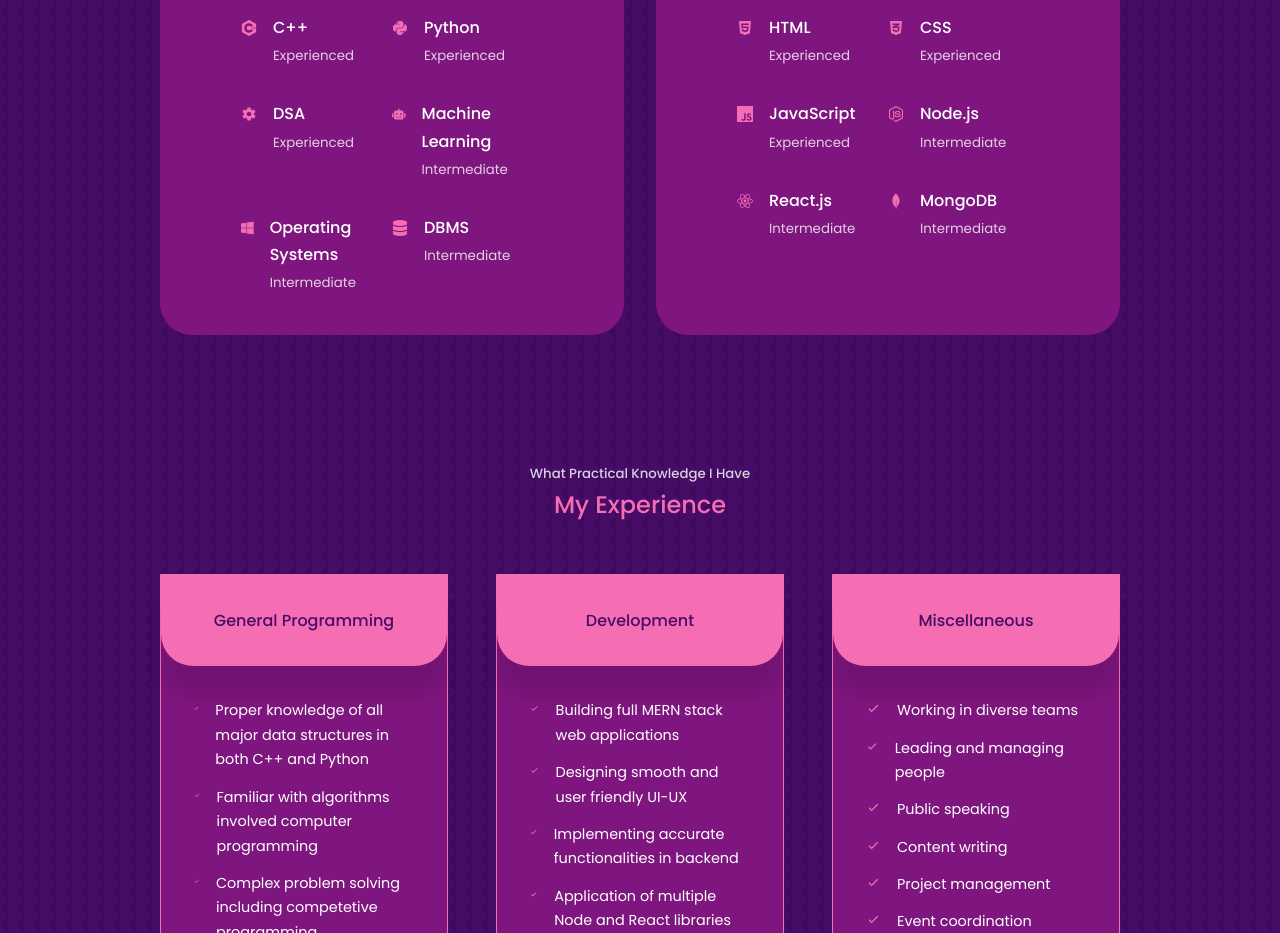
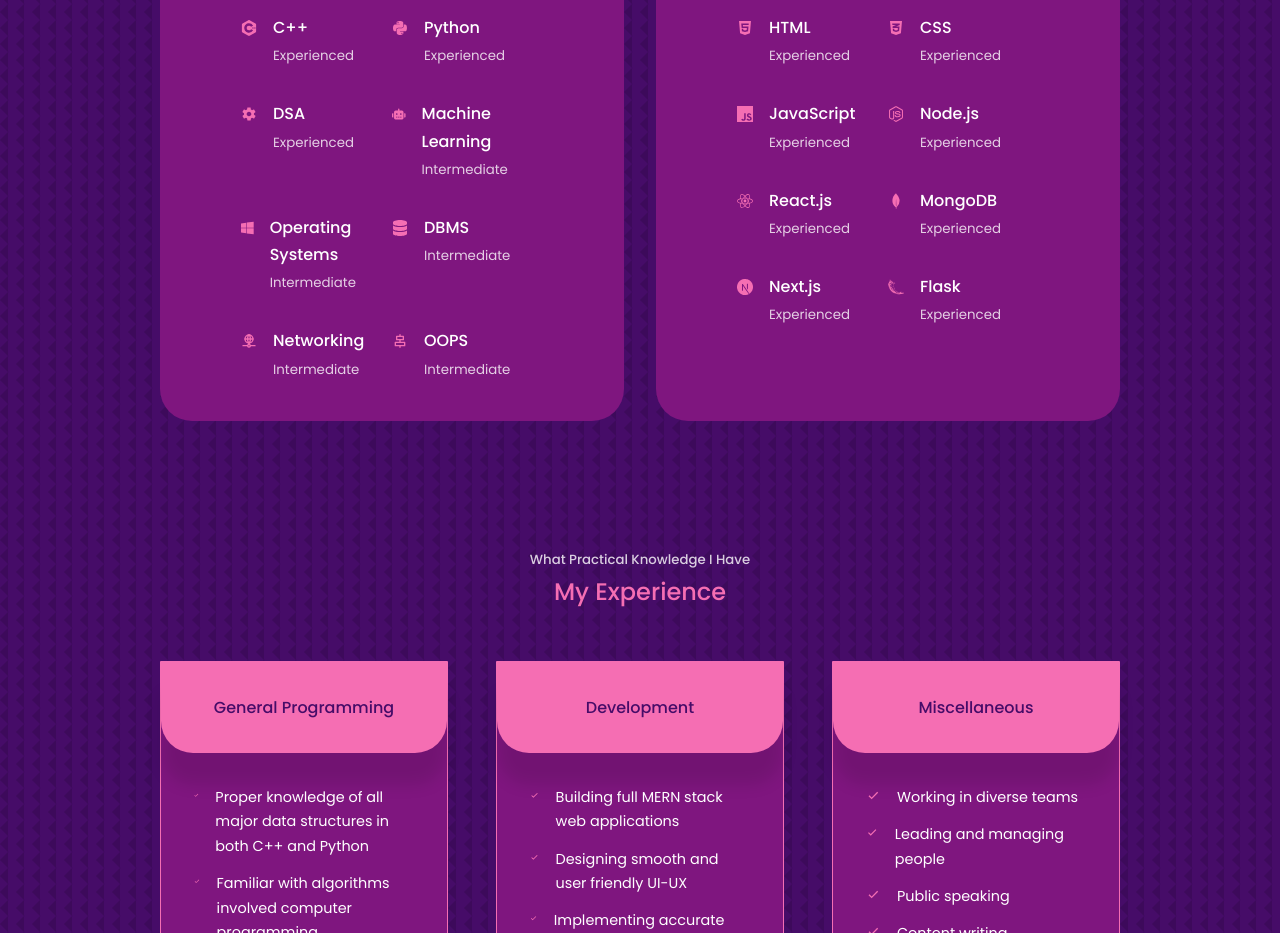
Before and after one commit to iamakashrout/Portfolio, a React (Create React App) app: page / in a window 1280 px wide. Shown: the part 1980-2913 px from the top of the page. Built offline with nearby package versions, Linux system fonts and the light colour scheme.

Commit message:
updated skills

```diff
--- a/src/components/skills/Skills.jsx
+++ b/src/components/skills/Skills.jsx
@@ -1,12 +1,20 @@
 import React from 'react'
 import './skills.css'
-import { SiCplusplus, SiJavascript, SiMongodb } from "react-icons/si";
+import {
+  SiCplusplus,
+  SiJavascript,
+  SiMongodb,
+  SiFlask,
+  SiNextdotjs,
+} from "react-icons/si";
 import { FaPython } from 'react-icons/fa'
 import { IoMdSettings} from "react-icons/io";
 import { FaWindows } from 'react-icons/fa'
 import { FaDatabase } from 'react-icons/fa'
 import { FaRobot } from 'react-icons/fa'
 import { FaHtml5, FaCss3Alt, FaNodeJs, FaReact } from "react-icons/fa";
+import { TbNetwork } from "react-icons/tb";
+import { BiObjectsHorizontalCenter } from "react-icons/bi";
 
 const Skills = () => {
   return (
@@ -59,6 +67,20 @@
                 <small className="text-light">Intermediate</small>
               </div>
             </article>
+            <article className="skill_details">
+              <TbNetwork className="skill_details-icon" />
+              <div>
+                <h4>Networking</h4>
+                <small className="text-light">Intermediate</small>
+              </div>
+            </article>
+            <article className="skill_details">
+              <BiObjectsHorizontalCenter className="skill_details-icon" />
+              <div>
+                <h4>OOPS</h4>
+                <small className="text-light">Intermediate</small>
+              </div>
+            </article>
           </div>
         </div>
         <div className="skill_web">
@@ -89,21 +111,35 @@
               <FaNodeJs className="skill_details-icon" />
               <div>
                 <h4>Node.js</h4>
-                <small className="text-light">Intermediate</small>
+                <small className="text-light">Experienced</small>
               </div>
             </article>
             <article className="skill_details">
               <FaReact className="skill_details-icon" />
               <div>
                 <h4>React.js</h4>
-                <small className="text-light">Intermediate</small>
+                <small className="text-light">Experienced</small>
               </div>
             </article>
             <article className="skill_details">
               <SiMongodb className="skill_details-icon" />
               <div>
                 <h4>MongoDB</h4>
-                <small className="text-light">Intermediate</small>
+                <small className="text-light">Experienced</small>
+              </div>
+            </article>
+            <article className="skill_details">
+              <SiNextdotjs className="skill_details-icon" />
+              <div>
+                <h4>Next.js</h4>
+                <small className="text-light">Experienced</small>
+              </div>
+            </article>
+            <article className="skill_details">
+              <SiFlask className="skill_details-icon" />
+              <div>
+                <h4>Flask</h4>
+                <small className="text-light">Experienced</small>
               </div>
             </article>
           </div>
```
